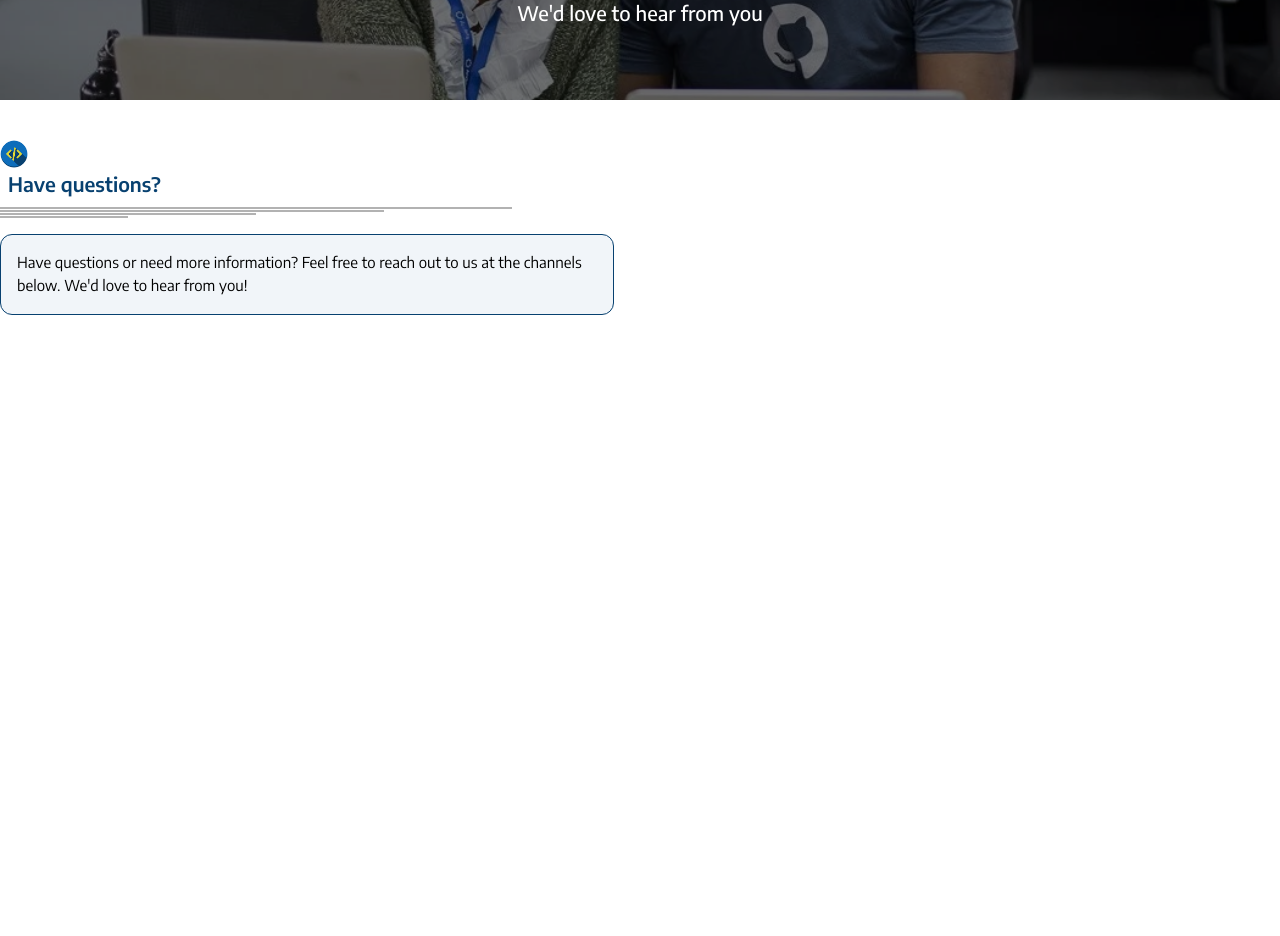
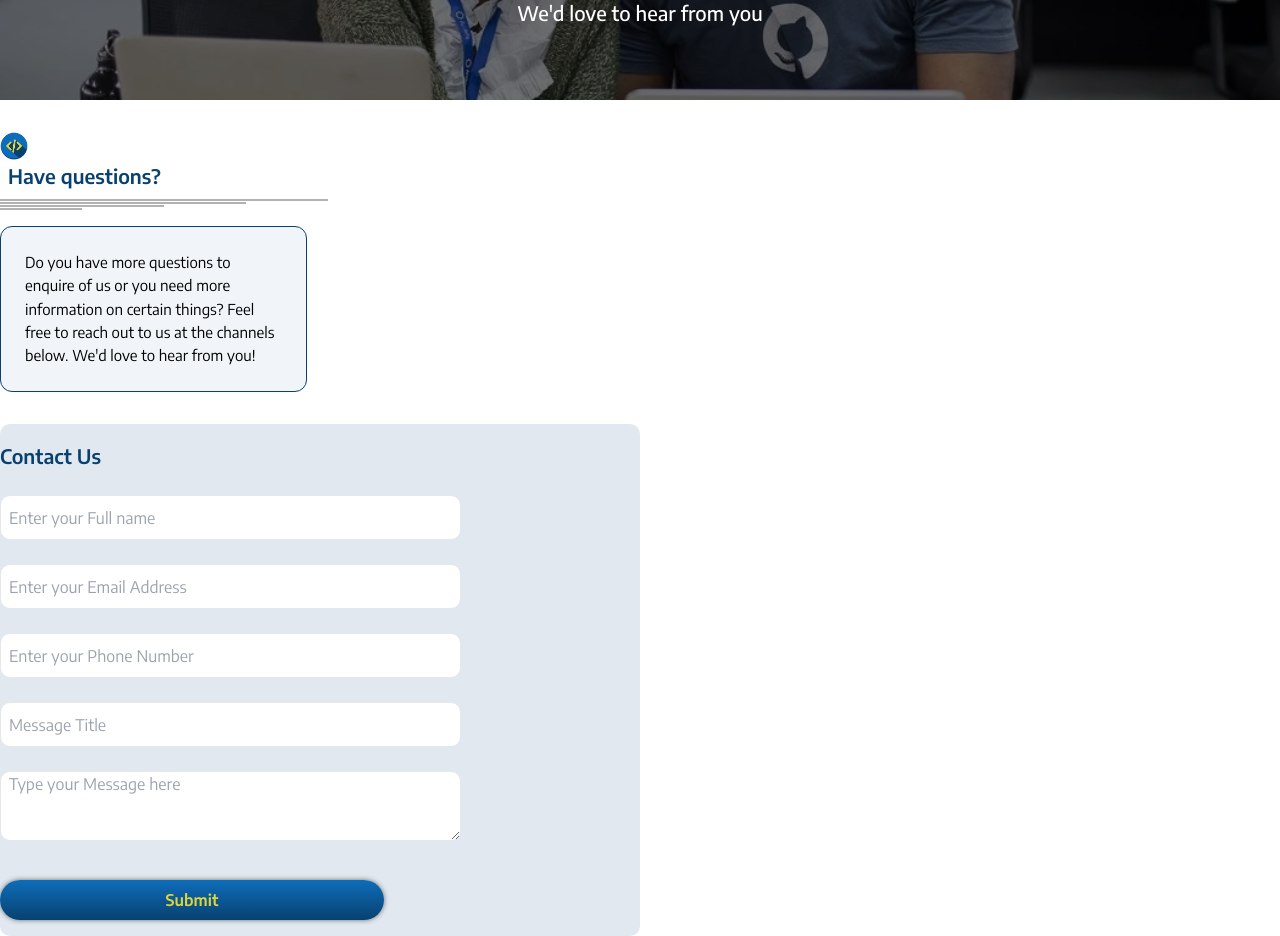
Before and after one commit to Kennius7/shosan-academy-app, a React (Vite) app: page /contact in a window 1280 px wide. Shown: the part 200-1136 px from the top of the page. Before the commit the page ends 800 px from the top, so only its background shows below. Built offline with nearby package versions, Linux system fonts and the light colour scheme.

Commit message:
setting up the user interface - 05

```diff
--- a/src/components/Button.jsx
+++ b/src/components/Button.jsx
@@ -1,9 +1,12 @@
 /* eslint-disable react/prop-types */
 
 
-const Button = ({ buttonText, btnGradColor1="#0db915", btnGradColor2="#064709", className, onClick }) =>
+const Button = ({
+    buttonText, btnGradColor1="#0db915", btnGradColor2="#064709", className, onClick, buttonType="button"
+}) =>
 
     <button
+        type={buttonType}
         style={{ background: `linear-gradient(180deg, ${btnGradColor1}, ${btnGradColor2})` }}
         onClick={onClick}
         className={className}>
--- a/src/components/ContactUsSection.jsx
+++ b/src/components/ContactUsSection.jsx
@@ -1,12 +1,32 @@
-import { Logo } from "../assets"
+import { useState, useContext } from "react";
+import { Logo } from "../assets";
+import Button from "./Button";
+import { MainContext } from "../context/mainContext";
 
 
 
 const ContactUsSection = () => {
+    const { lightBlue, darkBlue } = useContext(MainContext);
+    const [formData, setFormData] = useState({
+        name: "",
+        email: "",
+        number: "",
+        subject: "",
+        message: ""
+    });
+    const { name, email, number, subject, message } = formData;
+
+    const handleChange = (e) => { setFormData({ ...formData, [e.target.name]: e.target.value }) }
+
+    const handleSubmit = (e) => {
+        e.preventDefault();
+        alert(`Submitted these data from ${formData.name}`);
+        setFormData({ ...formData, name: "", email: "", number: "", subject: "", message: "" });
+    }
 
     return (
-        <section className="w-full flexColCenter">
-            <div className="sm:w-[50%] w-[90%] flexColCenter mt-10">
+        <section className="w-full flexAround">
+            <div className="sm:w-[40%] w-[90%] flexColStart mt-8">
                 <div className="w-full flexColCenter">
                     <div className="w-full flexCenter">
                         <img src={Logo} alt="Logo" className="w-7 h-7 object-cover rounded-full" />
@@ -14,19 +34,97 @@ const ContactUsSection = () => {
                             Have questions?
                         </div>
                     </div>
-                    <div className="flexColCenter w-full mt-2">
+                    <div className="flexColCenter w-[80%] mt-2">
                         <hr className="border-[1px] border-black/30 w-[80%] mb-[1px]" />
                         <hr className="border-[1px] border-black/30 w-[60%] mb-[1px]" />
                         <hr className="border-[1px] border-black/30 w-[40%] mb-[1px]" />
                         <hr className="border-[1px] border-black/30 w-[20%] mb-[1px]" />
                     </div>
                 </div>
-                <div className="w-[96%] flexCenter mt-4 border border-secondaryBlue rounded-xl p-4 bg-slate-100">
+                <div className="w-[60%] flexCenter mt-4 border border-secondaryBlue rounded-xl p-6 bg-slate-100">
                     <div className="text-[15px] font-EncodeSans">
-                        Have questions or need more information? Feel free to reach out to us
-                        at the channels below. We&apos;d love to hear from you!
+                        Do you have more questions to enquire of us or you need more information on certain things?
+                        Feel free to reach out to us at the channels below. We&apos;d love to hear from you!
                     </div>
                 </div>
+            </div>
+            <div className="w-[50%] mt-8 flexColCenter">
+                <form
+                    onSubmit={handleSubmit}
+                    className="w-full flexColCenter bg-slate-200 py-4 rounded-[10px]"
+                >
+                    <div className="font-semibold text-secondaryBlue text-[20px]">
+                        Contact Us
+                    </div>
+                    <div className="w-[80%] flexColCenter mt-6">
+                        <input
+                            name="name"
+                            type="text"
+                            required
+                            value={name}
+                            onChange={handleChange}
+                            placeholder="Enter your Full name"
+                            className="w-[90%] h-[45px] rounded-[10px] pl-2 border-[1px]
+                            focus:shadow-[0px_0px_5px_0px_#000205] outline-none focus:border-secondaryBlue"
+                        />
+                    </div>
+                    <div className="w-[80%] flexColCenter mt-6">
+                        <input
+                            name="email"
+                            type="email"
+                            required
+                            value={email}
+                            onChange={handleChange}
+                            placeholder="Enter your Email Address"
+                            className="w-[90%] h-[45px] rounded-[10px] pl-2 border-[1px]
+                            focus:shadow-[0px_0px_5px_0px_#000205] outline-none focus:border-secondaryBlue"
+                        />
+                    </div>
+                    <div className="w-[80%] flexColCenter mt-6">
+                        <input
+                            name="number"
+                            type="text"
+                            required
+                            value={number}
+                            onChange={handleChange}
+                            placeholder="Enter your Phone Number"
+                            className="w-[90%] h-[45px] rounded-[10px] pl-2 border-[1px]
+                            focus:shadow-[0px_0px_5px_0px_#000205] outline-none focus:border-secondaryBlue"
+                        />
+                    </div>
+                    <div className="w-[80%] flexColCenter mt-6">
+                        <input
+                            name="subject"
+                            type="text"
+                            value={subject}
+                            onChange={handleChange}
+                            placeholder="Message Title"
+                            className="w-[90%] h-[45px] rounded-[10px] pl-2 border-[1px]
+                            focus:shadow-[0px_0px_5px_0px_#000205] outline-none focus:border-secondaryBlue"
+                        />
+                    </div>
+                    <div className="w-[80%] flexColCenter mt-6">
+                        <textarea
+                            name="message"
+                            type="text"
+                            value={message}
+                            onChange={handleChange}
+                            placeholder="Type your Message here"
+                            className="w-[90%] h-[70px] rounded-[10px] pl-2 border-[1px]
+                            focus:shadow-[0px_0px_5px_0px_#000205] outline-none focus:border-secondaryBlue"
+                        />
+                    </div>
+                    <div className="w-full mt-8 flexCenter">
+                        <Button
+                            btnGradColor1={lightBlue}
+                            btnGradColor2={darkBlue}
+                            buttonType="submit"
+                            buttonText={"Submit"}
+                            className={`w-[60%] h-[40px] rounded-[20px] text-[16px]
+                            shadow-[0px_0px_5px_0px_#0b1f139c] font-semibold text-secondaryYellow`}
+                        />
+                    </div>
+                </form>
             </div>
         </section>
     )
--- a/src/index.css
+++ b/src/index.css
@@ -66,7 +66,7 @@ h1 { @apply flex flex-row justify-center items-center };
   justify-content: center;
   align-items: center;
   color: #faf5aac2;
-  color: rgb(180, 209, 247);
+  color: #000205;
   position: static;
 }
 
```
Also changed, not shown: src/components/MiniHero.jsx (+0 -11 lines).
